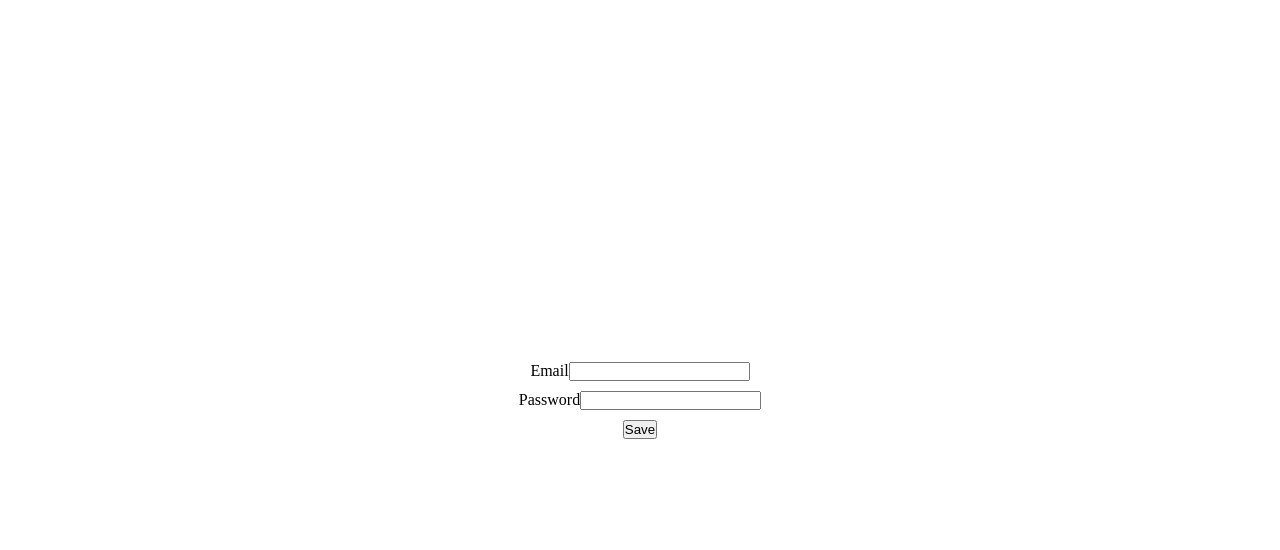
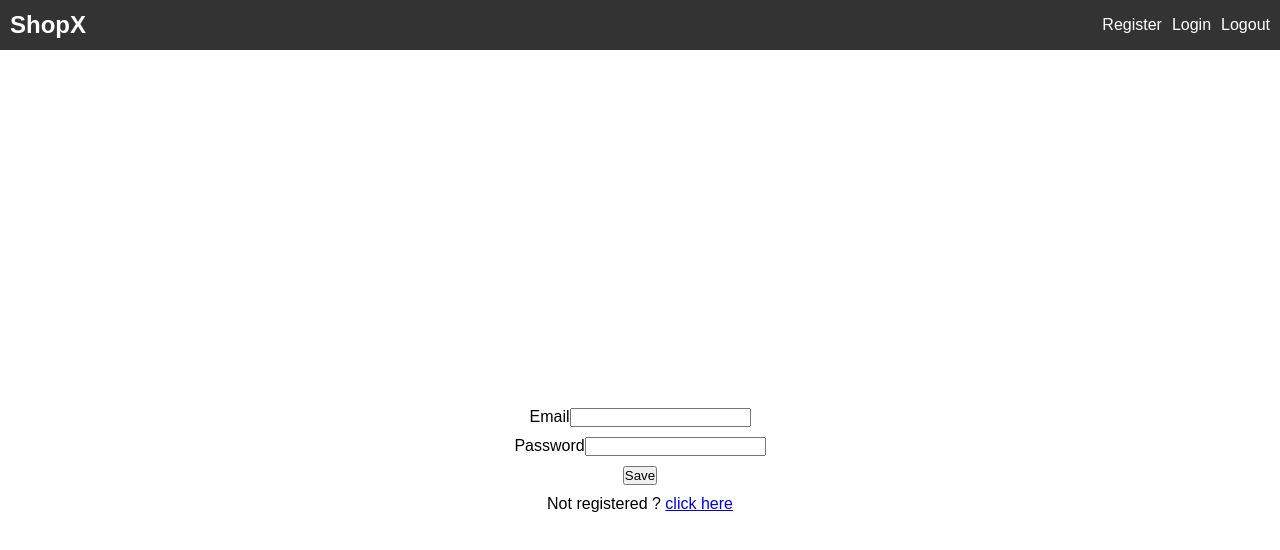
Before and after one commit to prs-dev/shopx, a React (Vite) app in the folder frontend/: page /login in a window 1280 px wide. Shown: the top 550 px of the page. Built offline with nearby package versions, Linux system fonts and the light colour scheme.

Commit message:
navbar and logout functionality

```diff
--- a/frontend/src/App.jsx
+++ b/frontend/src/App.jsx
@@ -4,18 +4,32 @@ import {Routes, Route} from 'react-router-dom'
 import { useContext } from 'react'
 import {UserContext} from './context/UserContext'
 import Homepage from './pages/Homepage'
+import Navbar from './components/Navbar'
+import { useNavigate } from 'react-router-dom'
 
 const App = () => {
-  const {token} = useContext(UserContext)
+  const {token, logout} = useContext(UserContext)
   // console.log("user", user.test)
   console.log("token-true", token)
+  const navigate = useNavigate()
   return (
-    <Routes>
+    <div>
+      <div>
+      <Navbar logout={logout} navigate={navigate}/>
+    </div>
+    <main style={{
+      padding: "10px",
+      maxWidth: "1024px",
+      margin: "0 auto"
+    }}>
+      <Routes>
       {/* <Register /> */}
-      <Route path="/" element={token ? <Homepage /> : <Login />} />
+      <Route path="/" element={token ? <Homepage /> : <Register />} />
       <Route path="/register" element={token ? <Homepage /> : <Register />} />
       <Route path='/login' element={token ? <Homepage /> : <Login />} />
     </Routes>
+    </main>
+    </div>
   )
 }
 
--- /dev/null
+++ b/frontend/src/components/Navbar.jsx
@@ -0,0 +1,34 @@
+import React from 'react'
+
+const Navbar = ({logout, navigate}) => {
+    return (
+        <nav style={{
+            display: 'flex',
+            alignItems: 'center',
+            justifyContent: "space-between",
+            height: "50px",
+            padding: "10px",
+            background: "#333",
+            color: 'white'
+        }}>
+            <h2 onClick={() => navigate('/')} style={{
+                cursor: "pointer"
+            }}>
+                ShopX
+            </h2>
+            <ul style={{
+                display: "flex",
+                alignItems: "center",
+                gap: "10px",
+                listStyle: "none",
+                cursor: "pointer"
+            }}>
+                <li onClick={() => navigate("/register")}>Register</li>
+                <li onClick={() => navigate("/login")}>Login</li>
+                <li onClick={logout}>Logout</li>
+            </ul>
+        </nav>
+    )
+}
+
+export default Navbar
--- a/frontend/src/context/UserContext.jsx
+++ b/frontend/src/context/UserContext.jsx
@@ -17,6 +17,11 @@ export const UserContextProvider = ({children}) => {
         }
     }, [token])
 
+    const logout = () => {
+        localStorage.removeItem("user-token")
+        setToken("")
+    }
+
     // useEffect(() => {
     //     const userToken = localStorage.getItem("user-token")
     //     setToken(userToken)
@@ -32,7 +37,7 @@ export const UserContextProvider = ({children}) => {
     //     }
     // }, [])
     // return <UserContext.Provider value={{test: "test"}}>
-    return <UserContext.Provider value={{token, setToken}}>
+    return <UserContext.Provider value={{token, setToken, logout}}>
         {children}
     </UserContext.Provider>
 }
--- a/frontend/src/index.css
+++ b/frontend/src/index.css
@@ -2,4 +2,5 @@
   margin: 0;
   padding: 0;
   box-sizing: border-box;
+  font-family: sans-serif;
 }
--- a/frontend/src/pages/Login.jsx
+++ b/frontend/src/pages/Login.jsx
@@ -1,5 +1,6 @@
 import {useState, useContext} from 'react'
 import {UserContext} from '../context/UserContext'
+import { Link } from 'react-router-dom'
 
 const Login = () => {
   const {setToken} = useContext(UserContext)
@@ -64,6 +65,9 @@ const Login = () => {
       <div>
         <button>Save</button>
       </div>
+      <div>
+        <p>Not registered ? <Link to='/register'>click here</Link></p>
+      </div>
       {error && <p style={{color: "red"}}>{error}</p>}
       {success && <p style={{color: "green"}}>{success}</p>}
     </form>
--- a/frontend/src/pages/Register.jsx
+++ b/frontend/src/pages/Register.jsx
@@ -1,4 +1,5 @@
 import {useState} from 'react'
+import { Link } from 'react-router-dom'
 
 const Register = () => {
   const [state, setState] = useState({
@@ -64,6 +65,9 @@ const Register = () => {
       <div>
         <button>Save</button>
       </div>
+      <div>
+        <p>Already registered ? <Link to='/login'>login</Link></p>
+      </div>
       {error && <p style={{color: "red"}}>{error}</p>}
       {success && <p style={{color: "green"}}>{success}</p>}
     </form>
```
